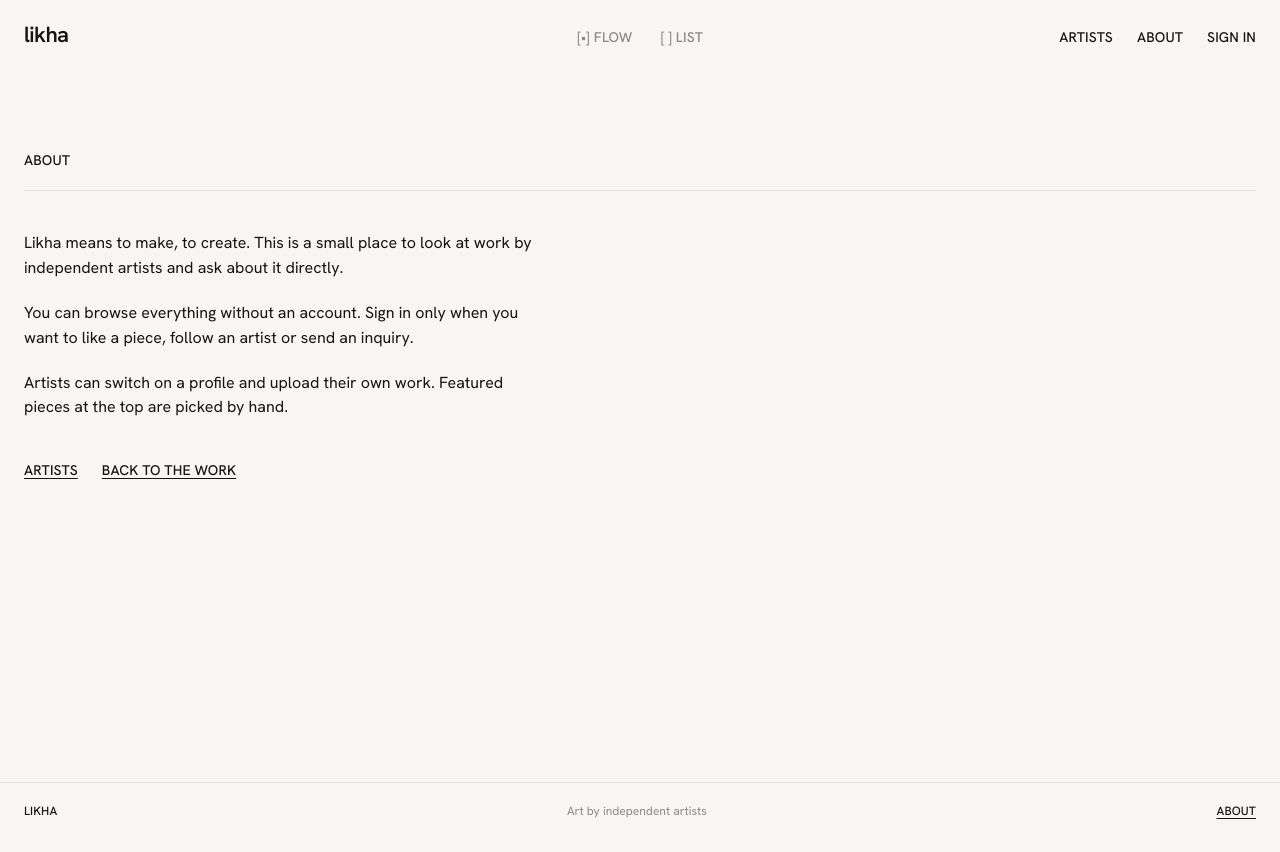
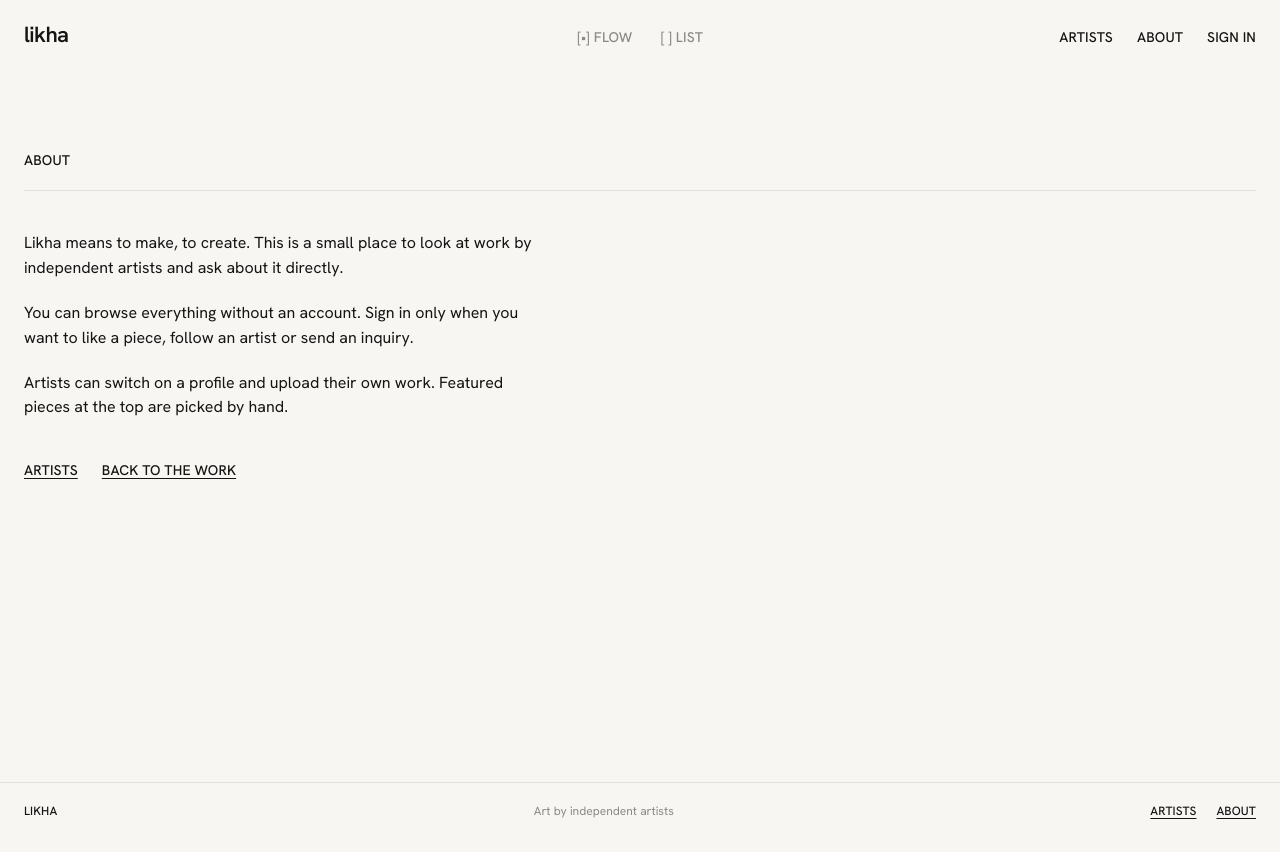
Before and after one commit to EranaPatrick/likha, a Next.js app: page /about in a window 1280 px wide. Built offline with nearby package versions, Linux system fonts and the light colour scheme.

Commit message:
artists link in footer too

```diff
--- a/src/components/Footer.module.css
+++ b/src/components/Footer.module.css
@@ -13,6 +13,11 @@
   color: var(--muted);
 }
 
+.links {
+  display: flex;
+  gap: 20px;
+}
+
 .link {
   text-decoration: underline;
   text-underline-offset: 3px;
--- a/src/components/Footer.tsx
+++ b/src/components/Footer.tsx
@@ -6,9 +6,14 @@ export default function Footer() {
     <footer className={styles.footer}>
       <span className="caps">Likha</span>
       <span className={styles.note}>Art by independent artists</span>
-      <Link href="/about" className={`caps ${styles.link}`}>
-        About
-      </Link>
+      <span className={styles.links}>
+        <Link href="/artists" className={`caps ${styles.link}`}>
+          Artists
+        </Link>
+        <Link href="/about" className={`caps ${styles.link}`}>
+          About
+        </Link>
+      </span>
     </footer>
   );
 }
```
